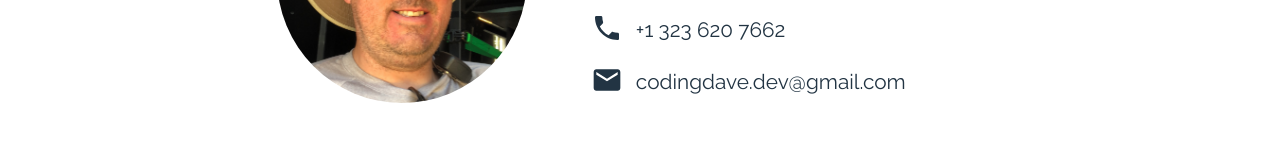
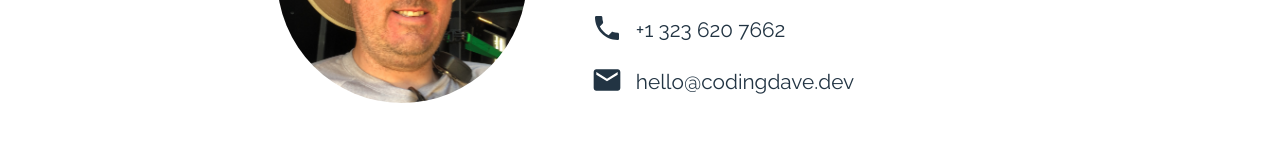
Before and after one commit to codingdave-dev/coding-dave, a Next.js app: page /contact in a window 1280 px wide. Shown: the part 268-428 px from the top of the page. Built offline with nearby package versions, Linux system fonts and the light colour scheme.

Commit message:
Update Contact Email

```diff
--- a/src/ui/ProfileHeader.js
+++ b/src/ui/ProfileHeader.js
@@ -180,7 +180,7 @@ const ProfileHeader = ({ showContact }) => {
                   </Grid>
                   <Grid item style={{ marginLeft: "0.8em" }}>
                     <Typography variant={"h3"} className={classes.contactText}>
-                      codingdave.dev@gmail.com
+                      hello@codingdave.dev
                     </Typography>
                   </Grid>
                 </Grid>
```
